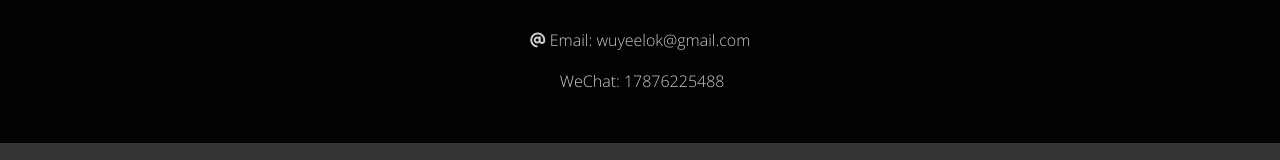
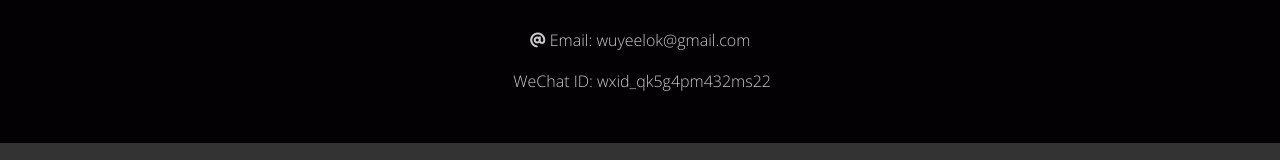
Before and after one commit to wuyeelok/old-github-io, a website: page index.html in a window 1280 px wide. Shown: the part 3772-3932 px from the top of the page. Drawn offline with Linux system fonts and the light colour scheme.

Commit message:
Contact: Use WeChat ID for privacy

```diff
--- a/index.html
+++ b/index.html
@@ -287,8 +287,7 @@
         </p>
         <p>
           <a href="https://web.wechat.com/" target="_blank"
-            ><i class="fa fa-wechat" aria-hidden="true"></i> WeChat:
-            17876225488</a
+            ><i class="fa fa-wechat"></i> WeChat ID: wxid_qk5g4pm432ms22</a
           >
         </p>
       </div>
```
